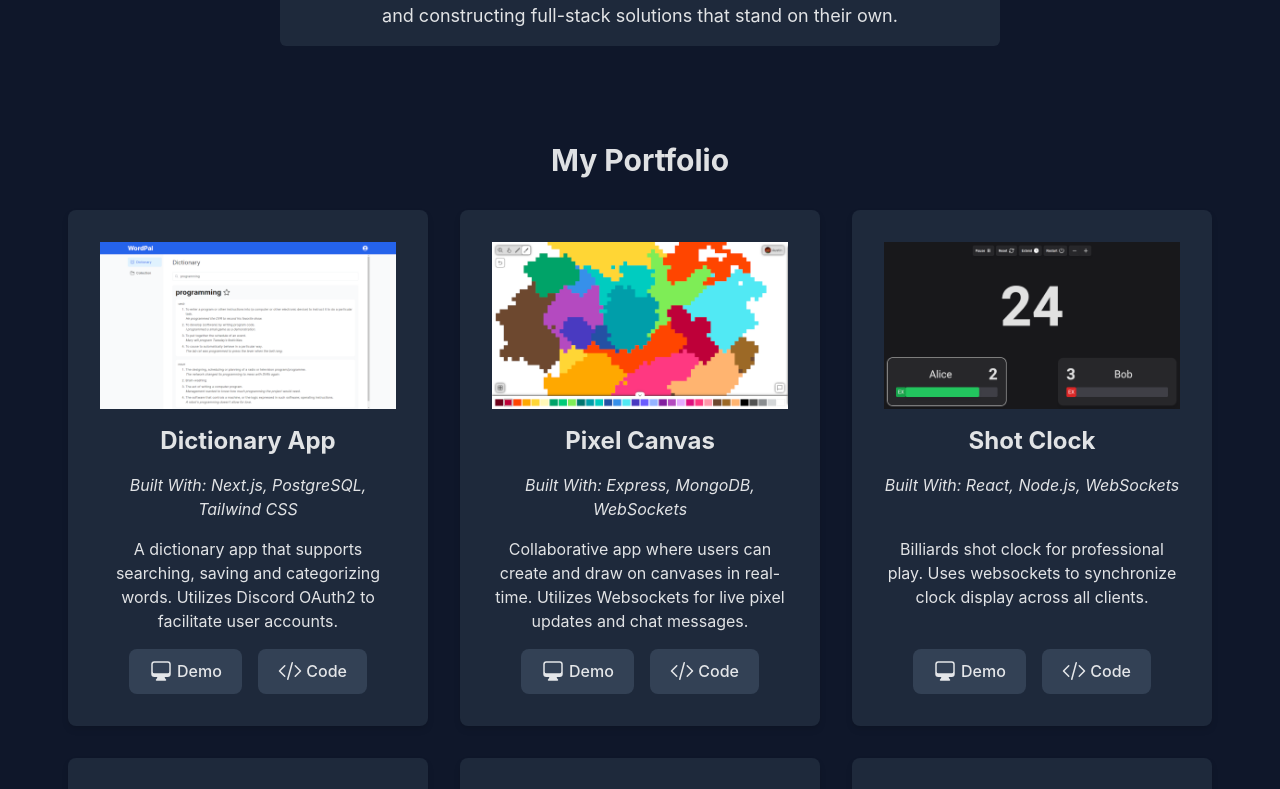
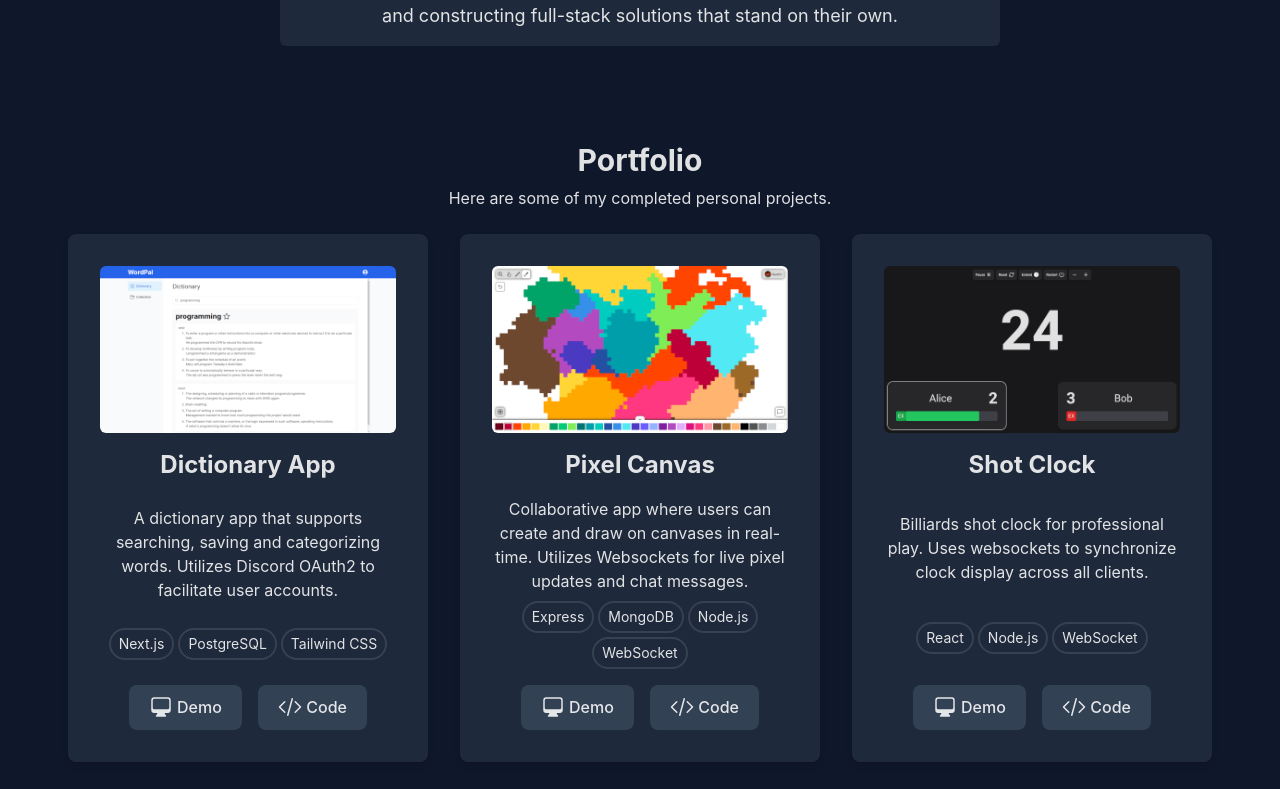
Before and after one commit to aaluzzi/personal-site, a React (Vite) app: page / in a window 1280 px wide. Shown: the part 1070-1859 px from the top of the page. Built offline with nearby package versions, Linux system fonts and the light colour scheme.

Commit message:
Display project technologies as unclickable pills

```diff
--- a/src/App.jsx
+++ b/src/App.jsx
@@ -10,7 +10,7 @@ function App() {
         <Header />
         <Hero />
       </div>
-      <div className="flex flex-col gap-4">
+      <div className="flex flex-col gap-4 m-auto max-w-[1280px]">
         <About />
         <Portfolio />
       </div>
--- a/src/assets/projects.json
+++ b/src/assets/projects.json
@@ -10,7 +10,7 @@
     {
         "id": "pixelcanvas",
         "name": "Pixel Canvas",
-        "technologies": ["Express", "MongoDB", "WebSockets"],
+        "technologies": ["Express", "MongoDB", "Node.js", "WebSocket"],
         "description": "Collaborative app where users can create and draw on canvases in real-time. Utilizes Websockets for live pixel updates and chat messages.",
         "demo": "https://pixel-canvas.fly.dev/",
         "code": "https://github.com/aaluzzi/live-canvas"
@@ -18,7 +18,7 @@
     {
         "id": "shotclock",
         "name": "Shot Clock",
-        "technologies": ["React", "Node.js", "WebSockets"],
+        "technologies": ["React", "Node.js", "WebSocket"],
         "description": "Billiards shot clock for professional play. Uses websockets to synchronize clock display across all clients.",
         "demo": "https://shot-clock.netlify.app",
         "code": "https://github.com/aaluzzi/shot-clock"
@@ -35,14 +35,14 @@
         "id": "agecalculator",
         "name": "Age Calculator",
         "technologies": ["React"],
-        "description": "App to view someone's exact age in every moment. Uses search parameters to create savable and shareable stats.",
+        "description": "App to view someone's exact age by years, months, or days. Uses search parameters to create savable and shareable stats.",
         "demo": "https://aaluzzi.github.io/age-calculator",
         "code": "https://github.com/aaluzzi/age-calculator"
     },
     {
         "id": "flaminfinger",
         "name": "Flamin' Finger",
-        "technologies": ["HTML Canvas", "JWT", "MongoDB"],
+        "technologies": ["HTML Canvas", "JWT", "MongoDB", "Node.js"],
         "description": "Recreation of the 2003 arcade game. Employs a modified randomized DFS algorithm for path generation. Includes online leaderboard.",
         "demo": "https://flamin-finger.netlify.app",
         "code": "https://github.com/aaluzzi/flamin-finger"
--- a/src/components/Portfolio.jsx
+++ b/src/components/Portfolio.jsx
@@ -3,9 +3,10 @@ import Project from './Project';
 
 export default function Portfolio() {
     return (
-        <section id="portfolio" className="p-4">
-            <h1 className="text-3xl font-bold">My Portfolio</h1>
-            <div className="p-8 flex flex-wrap justify-center gap-8">
+        <section id="portfolio" className="p-4 flex flex-col gap-2">
+            <h1 className="text-3xl font-bold">Portfolio</h1>
+            <p>Here are some of my completed personal projects.</p>
+            <div className="p-4 flex flex-wrap justify-center gap-8">
                 {projects.map(project => <Project project={project} />)}
             </div>
         </section>
--- a/src/components/Project.jsx
+++ b/src/components/Project.jsx
@@ -1,13 +1,20 @@
 import Button from "./Button";
 import { ComputerDesktopIcon, CodeBracketIcon } from '@heroicons/react/24/solid';
+import Technology from "./Technology";
 
 export default function Project({ project }) {
     return (
         <div className="max-w-[360px] bg-slate-800 rounded-lg p-8 flex flex-col gap-4 drop-shadow-md">
-            <img src={`./images/${project.id}.png`} className="bg-slate-400 aspect-video" />
+            <img src={`./images/${project.id}.png`} className="aspect-video rounded-md" />
             <h1 className="text-2xl font-bold">{project.name}</h1>
-            <p className="italic">Built With: {getTechnologiesString(project.technologies)}</p>
-            <p className="flex-grow flex items-center">{project.description}</p>
+            <div className="flex-grow flex flex-col gap-2 justify-around">
+                <p className="flex items-center">{project.description}</p>
+                <div className="flex gap-1 justify-center flex-wrap">
+                    {project.technologies.map(technology => <Technology key={technology} technology={technology} />)}
+                </div>
+            </div>
+
+
             <div className="flex gap-4 justify-center">
                 {ProjectButtons(project.demo, project.code)}
             </div>
@@ -23,7 +30,3 @@ function ProjectButtons(demo, code) {
         </>
     )
 }
-
-function getTechnologiesString(technologies) {
-    return technologies.toString().replaceAll(',', ', ')
-}
--- /dev/null
+++ b/src/components/Technology.jsx
@@ -0,0 +1,5 @@
+export default function Technology({technology}) {
+    return (
+        <span className="py-1 px-2 rounded-full border-gray-700 border-2 text-sm">{technology}</span>
+    )
+}
```
